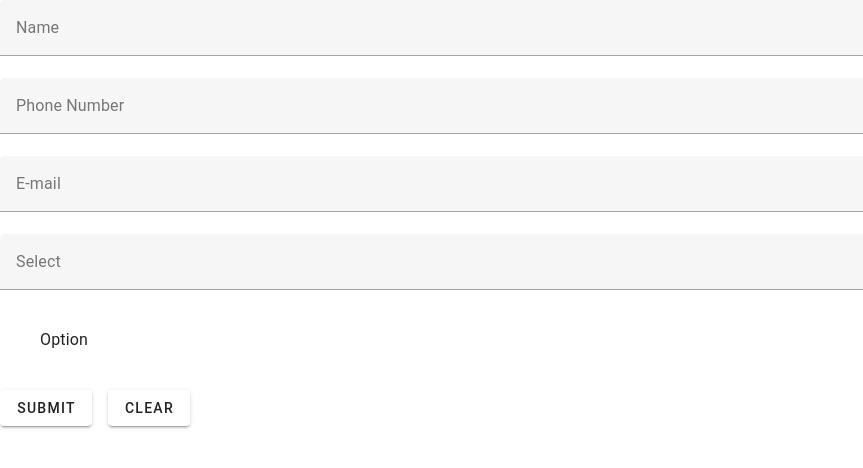
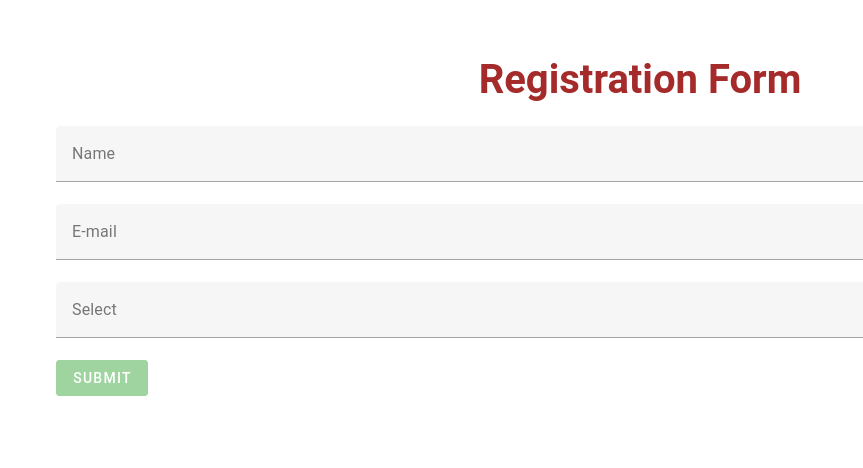
Before and after one commit to Ruukshan/vue-form-app, a Vue app: page / in a window 1280 px wide. Shown: the top 468 px of the page, without its empty margins (0-863 px from the left). Built offline with nearby package versions, Linux system fonts and the light colour scheme; a small style sheet from the web is missing.

Commit message:
Setting up Name , E-mai and Select options with validations.

```diff
--- a/src/components/FormPage.vue
+++ b/src/components/FormPage.vue
@@ -1,99 +1,89 @@
 <template>
-  <form @submit.prevent="submit">
+<h1>Registration Form</h1>
+  <v-form v-model="valid">
+    <v-container>
           <v-text-field
-      v-model="name.value.value"
+            v-model="name"
             :counter="10"
-      :error-messages="name.errorMessage.value"
+            :rules="nameRules"
             label="Name"
+            required
           ></v-text-field>
-
           <v-text-field
-      v-model="phone.value.value"
-      :counter="7"
-      :error-messages="phone.errorMessage.value"
-      label="Phone Number"
+            v-model="email"
+            :rules="emailRules"
+            label="E-mail"
+            required
           ></v-text-field>
-
-    <v-text-field
-      v-model="email.value.value"
-      :error-messages="email.errorMessage.value"
-      label="E-mail"
-    ></v-text-field>
-
           <v-select
-      v-model="select.value.value"
-      :error-messages="select.errorMessage.value"
+            v-model="select"
             :items="items"
+            :rules="selectRules"
             label="Select"
+            required
           ></v-select>
-
-    <v-checkbox
-      v-model="checkbox.value.value"
-      :error-messages="checkbox.errorMessage.value"
-      label="Option"
-      type="checkbox"
-      value="1"
-    ></v-checkbox>
-
           <v-btn
-      class="me-4"
-      type="submit"
+            :disabled="!valid"
+            color="success"
+            class="mr-4"
           >
-      submit
+            Submit
           </v-btn>
-
-    <v-btn @click="handleReset">
-      clear
-    </v-btn>
-  </form>
+    </v-container>
+  </v-form>
 </template>
-<script setup>
-  import { ref } from 'vue'
-  import { useField, useForm } from 'vee-validate'
-
-  const { handleSubmit, handleReset } = useForm({
-    validationSchema: {
-      name (value) {
-        if (value?.length >= 2) return true
-
-        return 'Name needs to be at least 2 characters.'
-      },
-      phone (value) {
-        if (/^[0-9-]{7,}$/.test(value)) return true
-
-        return 'Phone number needs to be at least 7 digits.'
-      },
-      email (value) {
-        if (/^[a-z.-]+@[a-z.-]+\.[a-z]+$/i.test(value)) return true
-
-        return 'Must be a valid e-mail.'
-      },
-      select (value) {
+<script>
+  export default {
+    data: () => ({
+      valid: false,
+      name: '',
+      nameRules: [
+        value => {
           if (value) return true
 
-        return 'Select an item.'
+          return 'Name is required.'
         },
-      checkbox (value) {
-        if (value === '1') return true
+        value => {
+          if (value?.length <= 10) return true
 
-        return 'Must be checked.'
+          return 'Name must be less than 10 characters.'
         },
+      ],
+      email: '',
+      emailRules: [
+        value => {
+          if (value) return true
+
+          return 'E-mail is required.'
         },
-  })
-  const name = useField('name')
-  const phone = useField('phone')
-  const email = useField('email')
-  const select = useField('select')
-  const checkbox = useField('checkbox')
+        value => {
+          if (/.+@.+\..+/.test(value)) return true
 
-  const items = ref([
-    'Item 1',
-    'Item 2',
-    'Item 3',
-    'Item 4',
-  ])
+          return 'E-mail must be valid.'
+        },
+      ],
+      select: null,
+      items: [
+        'Developer',
+        'Designer',
+        'Tester',
+        'project Manager',
+      ],
+      selectRules: [
+        value => {
+          if (value) return true
 
-  const submit = handleSubmit(values => {
-    alert(JSON.stringify(values, null, 2))
-  })
+          return 'Select is required.'
+        }
+      ],
+    }),
+  }
 </script>
+<style scoped>
+h1 {
+  text-align: center;
+  margin-top: 50px;
+  font-size: 40px;
+  color: brown;
+}
+</style>
```
Lines whose indentation alone changed are shown as unchanged.
